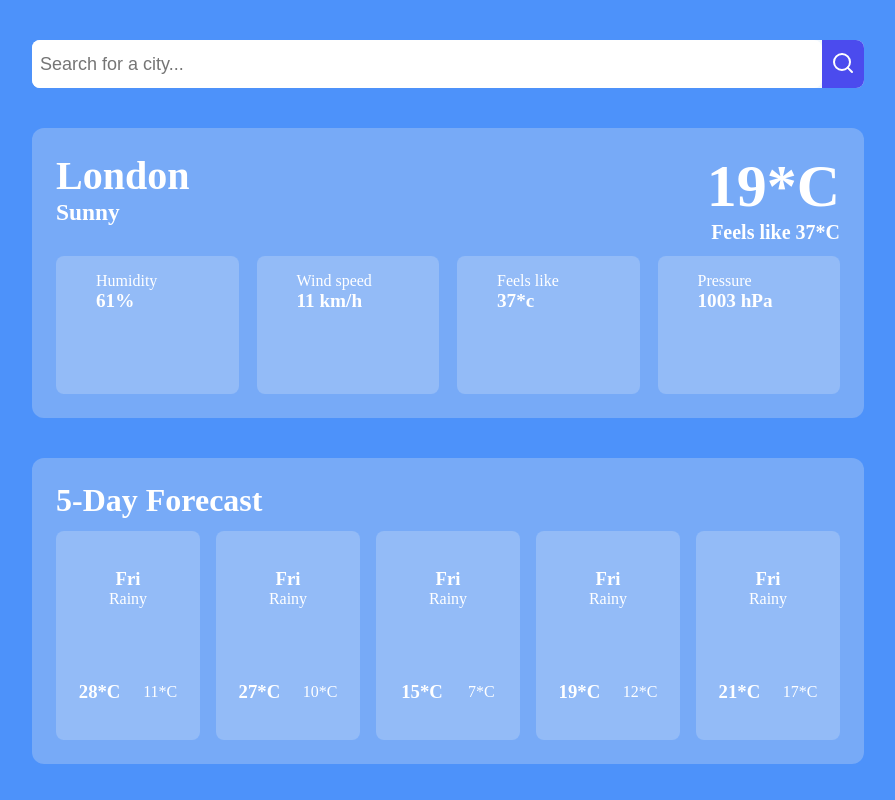
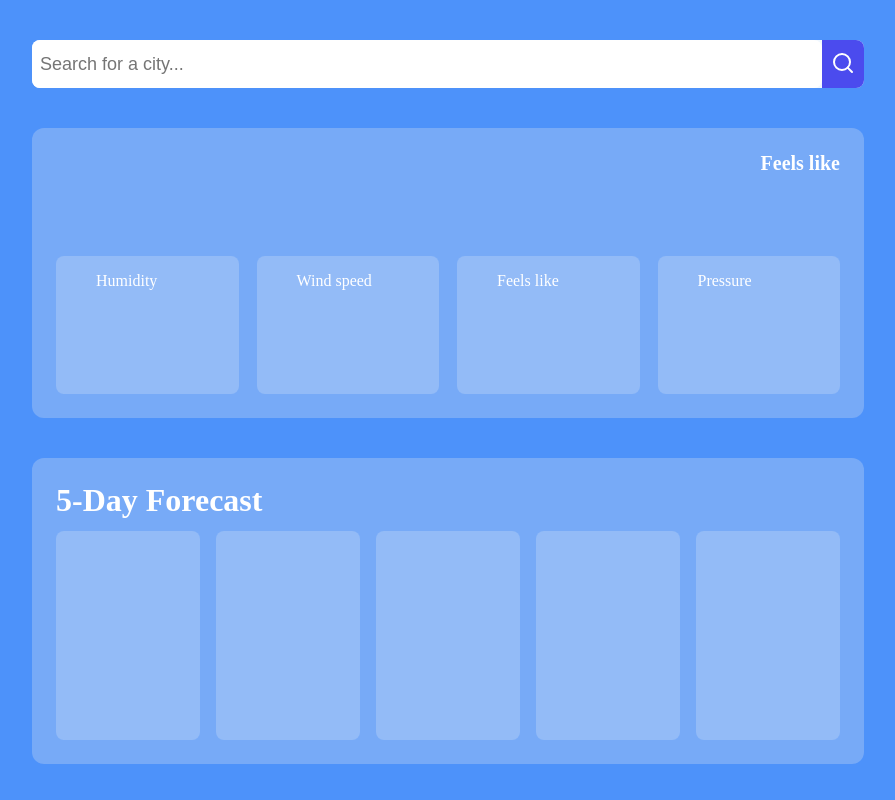
Before and after one commit to x3rD1/weatherein, a website built with webpack: page src/index.html in a window 1280 px wide. Shown: the whole page, without its empty margins (192-1087 px from the left). Built offline with nearby package versions, Linux system fonts and the light colour scheme; no server answers.

Commit message:
Removed pre-listed data

```diff
--- a/src/index.html
+++ b/src/index.html
@@ -31,13 +31,13 @@
       <div class="current-weather-container">
         <div class="main-weather-container">
           <div class="city-info">
-            <h1 class="city">London</h1>
-            <h3 class="condition">Sunny</h3>
+            <h1 class="city"></h1>
+            <h3 class="condition"></h3>
           </div>
           <div class="city-temp">
             <div class="temp-container">
-              <h1 class="temperature">19*C</h1>
-              <h3 class="feel">Feels like 37*C</h3>
+              <h1 class="temperature"></h1>
+              <h3 class="feel">Feels like</h3>
             </div>
           </div>
         </div>
@@ -46,19 +46,19 @@
           <div>
             <li class="humidity-container">
               <p class="humidity">Humidity</p>
-              <p class="humidity-percentage">61%</p>
+              <p class="humidity-percentage"></p>
             </li>
             <li class="wind-speed-container">
               <p class="wind-speed">Wind speed</p>
-              <p class="wind-speed-value">11 km/h</p>
+              <p class="wind-speed-value"></p>
             </li>
             <li class="feels-like-container">
               <p class="feels-like">Feels like</p>
-              <p class="feels-like-value">37*c</p>
+              <p class="feels-like-value"></p>
             </li>
             <li class="pressure-container">
               <p class="pressure">Pressure</p>
-              <p class="pressure-value">1003 hPa</p>
+              <p class="pressure-value"></p>
             </li>
           </div>
         </div>
@@ -70,55 +70,55 @@
         <div class="days">
           <div class="day-card card1">
             <div class="top">
-              <h3 class="day-card1">Fri</h3>
-              <p class="day-card1-condition">Rainy</p>
+              <h3 class="day-card1"></h3>
+              <p class="day-card1-condition"></p>
             </div>
             <div class="bottom">
-              <h3 class="feelsMax1">28*C</h3>
-              <p class="feelsMin1">11*C</p>
+              <h3 class="feelsMax1"></h3>
+              <p class="feelsMin1"></p>
             </div>
           </div>
 
           <div class="day-card card2">
             <div class="top">
-              <h3 class="day-card2">Fri</h3>
-              <p class="day-card2-condition">Rainy</p>
+              <h3 class="day-card2"></h3>
+              <p class="day-card2-condition"></p>
             </div>
             <div class="bottom">
-              <h3 class="feelsMax2">27*C</h3>
-              <p class="feelsMin2">10*C</p>
+              <h3 class="feelsMax2"></h3>
+              <p class="feelsMin2"></p>
             </div>
           </div>
 
           <div class="day-card card3">
             <div class="top">
-              <h3 class="day-card3">Fri</h3>
-              <p class="day-card3-condition">Rainy</p>
+              <h3 class="day-card3"></h3>
+              <p class="day-card3-condition"></p>
             </div>
             <div class="bottom">
-              <h3 class="feelsMax3">15*C</h3>
-              <p class="feelsMin3">7*C</p>
+              <h3 class="feelsMax3"></h3>
+              <p class="feelsMin3"></p>
             </div>
           </div>
           <div class="day-card card4">
             <div class="top">
-              <h3 class="day-card4">Fri</h3>
-              <p class="day-card4-condition">Rainy</p>
+              <h3 class="day-card4"></h3>
+              <p class="day-card4-condition"></p>
             </div>
             <div class="bottom">
-              <h3 class="feelsMax4">19*C</h3>
-              <p class="feelsMin4">12*C</p>
+              <h3 class="feelsMax4"></h3>
+              <p class="feelsMin4"></p>
             </div>
           </div>
 
           <div class="day-card card5">
             <div class="top">
-              <h3 class="day-card5">Fri</h3>
-              <p class="day-card5-condition">Rainy</p>
+              <h3 class="day-card5"></h3>
+              <p class="day-card5-condition"></p>
             </div>
             <div class="bottom">
-              <h3 class="feelsMax5">21*C</h3>
-              <p class="feelsMin5">17*C</p>
+              <h3 class="feelsMax5"></h3>
+              <p class="feelsMin5"></p>
             </div>
           </div>
         </div>
--- a/src/index.js
+++ b/src/index.js
@@ -106,3 +106,5 @@ function displayForecastData(data) {
     feelsMin.textContent = conversion(day.feelslikemin);
   }
 }
+
+document.addEventListener("DOMContentLoaded", getWeatherFrom("London"));
```
Also changed, not shown: dist/index.html, dist/main.js.
